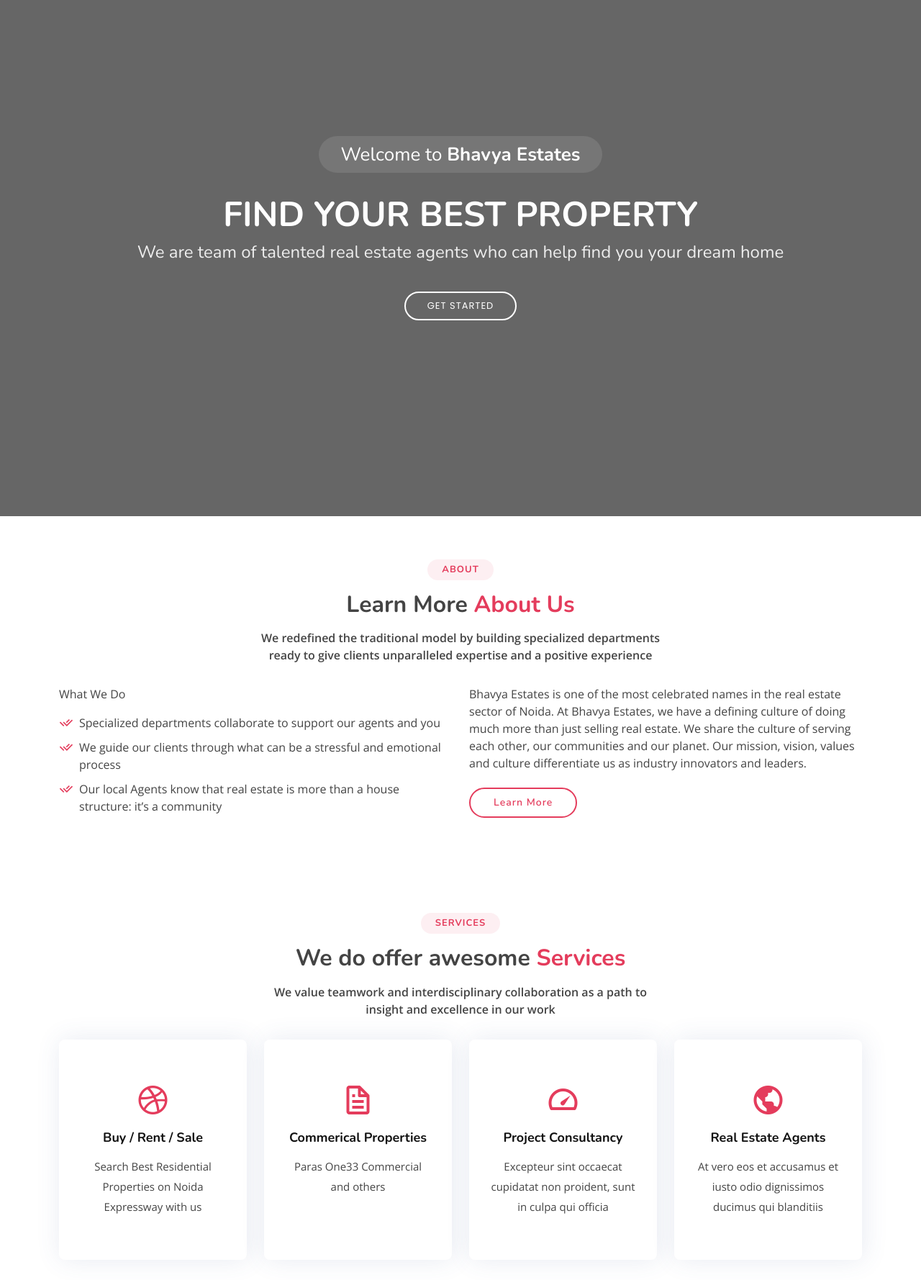
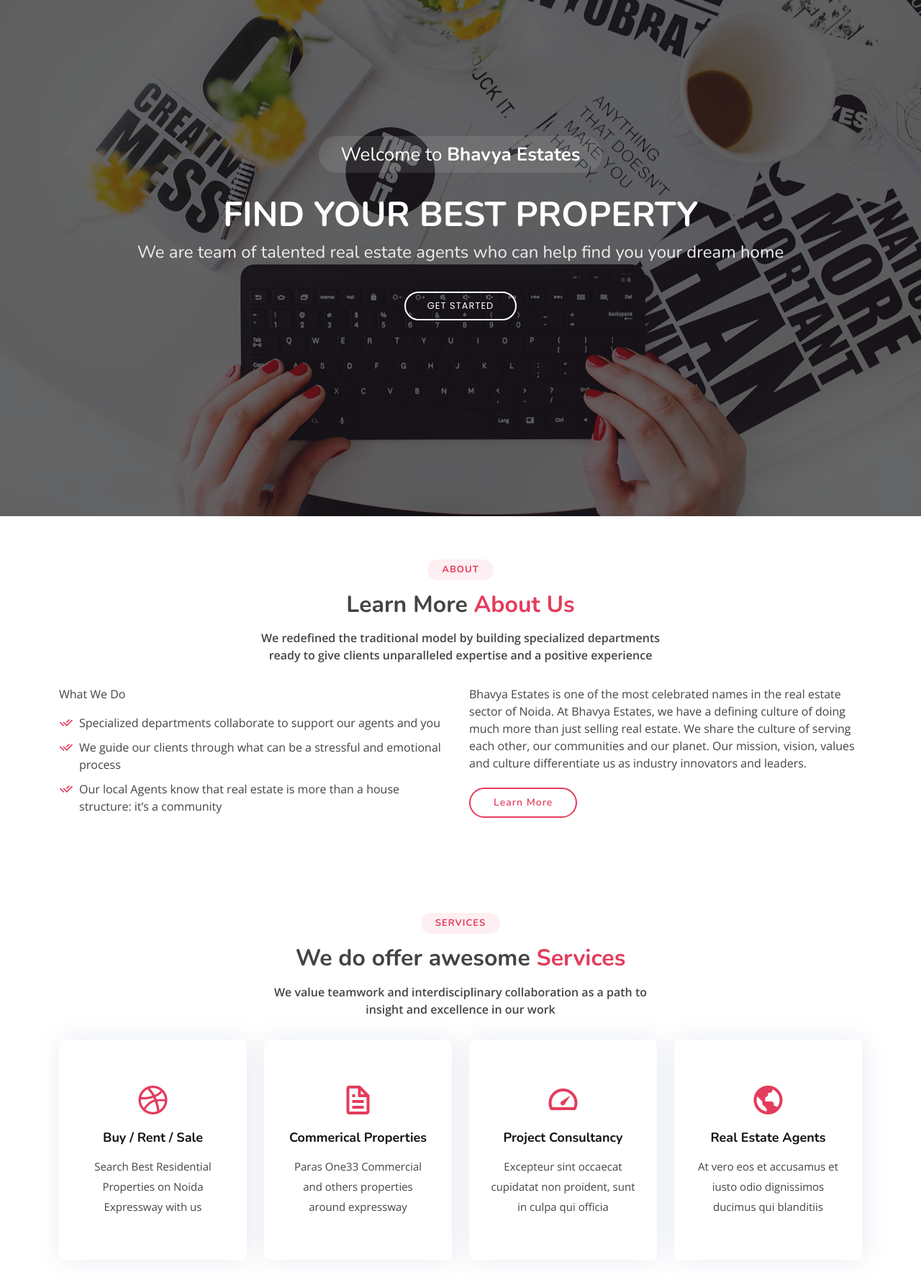
Before and after one commit to realavalanche/bhavyaestates, a plain HTML site: page index.html in a window 1280 px wide. Shown: the part 83-1861 px from the top of the page at 72% size. Drawn offline with nearby package versions, Linux system fonts and the light colour scheme.

Commit message:
reverted bg image

```diff
--- a/assets/css/style.css
+++ b/assets/css/style.css
@@ -298,7 +298,7 @@
 #hero {
   width: 100%;
   height: 100vh;
-  background: url("../img/banner.png") top center;
+  background: url("../img/hero-bg.jpg") top center;
   background-size: cover;
   position: relative;
 }
--- a/index.html
+++ b/index.html
@@ -138,7 +138,7 @@
             <div class="icon-box">
               <div class="icon"><i class="bx bx-file"></i></div>
               <h4 class="title"><a href="">Commerical Properties</a></h4>
-              <p class="description">Paras One33 Commercial and others</p>
+              <p class="description">Paras One33 Commercial and others properties around expressway</p>
             </div>
           </div>
 
```
